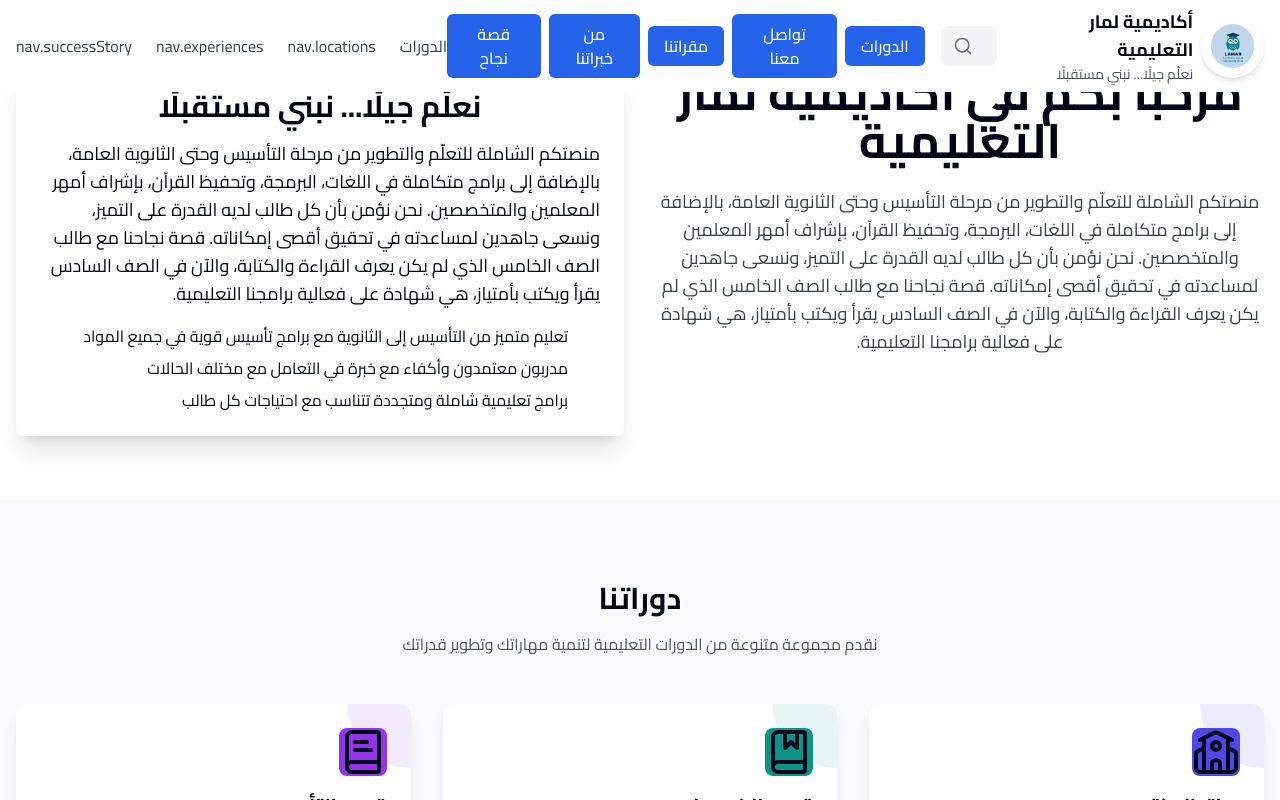
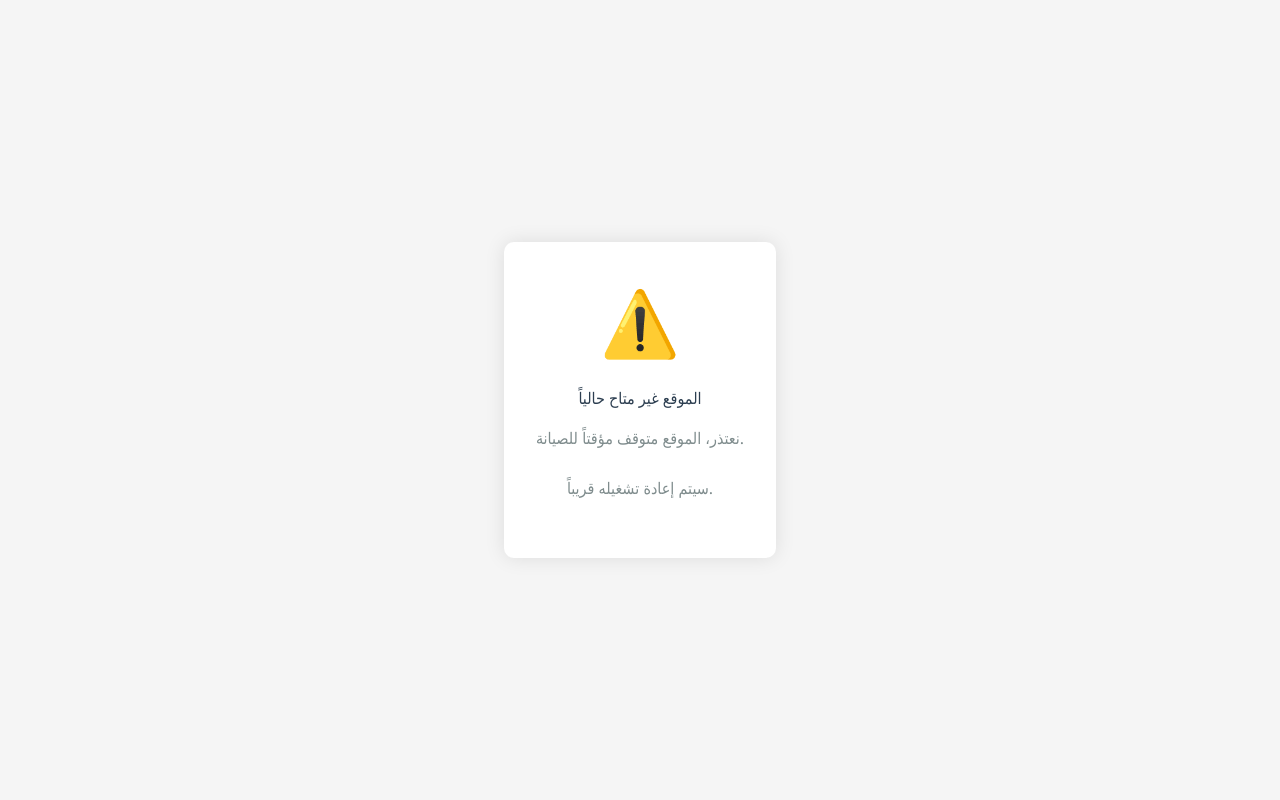
Before and after one commit to muhammaddsalah/lamarnew, a React (Vite) app in the folder lamar-academy-web-main/: page / in a window 1280 px wide. Shown: the top 800 px of the page. Built offline with nearby package versions, Linux system fonts and the light colour scheme.

Commit message:
تعطيل الموقع مؤقتاً بعرض صفحة الصيانة فقط من خلال App.tsx

```diff
--- a/lamar-academy-web-main/src/App.tsx
+++ b/lamar-academy-web-main/src/App.tsx
@@ -1,35 +1,32 @@
-import { Toaster } from "@/components/ui/toaster";
-import { Toaster as Sonner } from "@/components/ui/sonner";
-import { TooltipProvider } from "@/components/ui/tooltip";
-import { QueryClient, QueryClientProvider } from "@tanstack/react-query";
-import { BrowserRouter, Routes, Route } from "react-router-dom";
-import { LanguageProvider } from "./components/LanguageContext";
-import Index from "./pages/Index";
-import NotFound from "./pages/NotFound";
-import { CartProvider } from './context/CartContext';
-import Navbar from './components/Navbar';
-import Features from './components/Features';
+import React from "react";
 
-const queryClient = new QueryClient();
-
-const App = () => (
-  <QueryClientProvider client={queryClient}>
-    <TooltipProvider>
-      <LanguageProvider>
-        <Toaster />
-        <Sonner />
-        <CartProvider>
-          <BrowserRouter>
-            <Navbar />
-            <Routes>
-              <Route path="/" element={<Index />} />
-              <Route path="*" element={<NotFound />} />
-            </Routes>
-          </BrowserRouter>
-        </CartProvider>
-      </LanguageProvider>
-    </TooltipProvider>
-  </QueryClientProvider>
-);
+function App() {
+  return (
+    <div style={{
+      display: "flex",
+      flexDirection: "column",
+      alignItems: "center",
+      justifyContent: "center",
+      minHeight: "100vh",
+      background: "#f5f5f5",
+      fontFamily: "Segoe UI, Tahoma, Geneva, Verdana, sans-serif",
+      textAlign: "center"
+    }}>
+      <div style={{
+        background: "#fff",
+        padding: "2rem",
+        borderRadius: "10px",
+        boxShadow: "0 0 20px rgba(0,0,0,0.1)",
+        maxWidth: 600,
+        margin: 20
+      }}>
+        <div style={{ fontSize: "4rem", color: "#e74c3c", marginBottom: "1rem" }}>⚠️</div>
+        <h1 style={{ color: "#2c3e50", marginBottom: "1rem" }}>الموقع غير متاح حالياً</h1>
+        <p style={{ color: "#7f8c8d", lineHeight: 1.6, marginBottom: "1.5rem" }}>نعتذر، الموقع متوقف مؤقتاً للصيانة.</p>
+        <p style={{ color: "#7f8c8d", lineHeight: 1.6, marginBottom: "1.5rem" }}>سيتم إعادة تشغيله قريباً.</p>
+      </div>
+    </div>
+  );
+}
 
 export default App;
```
